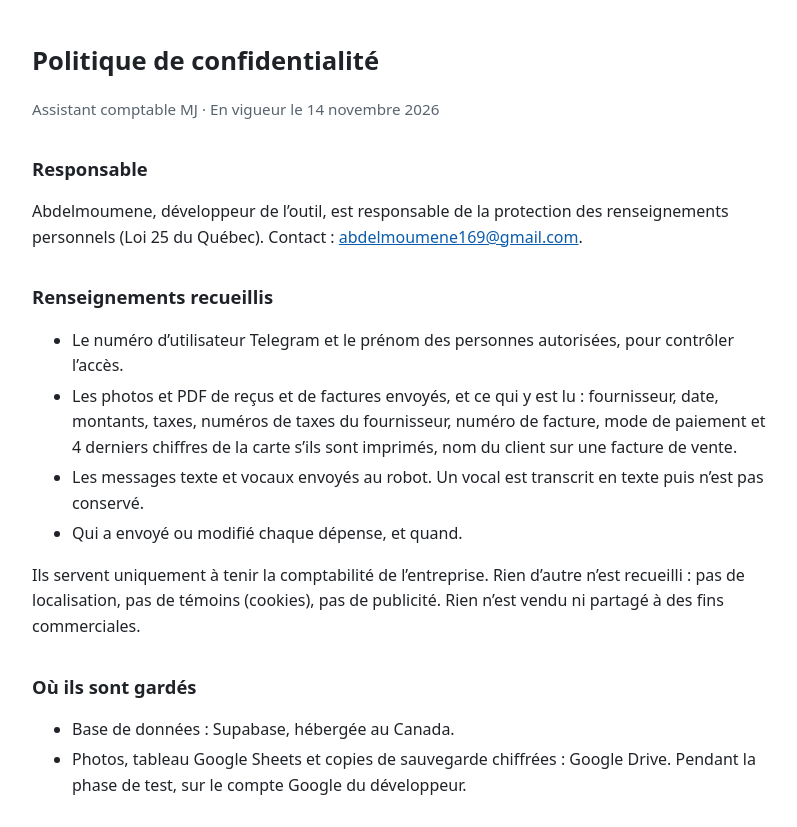
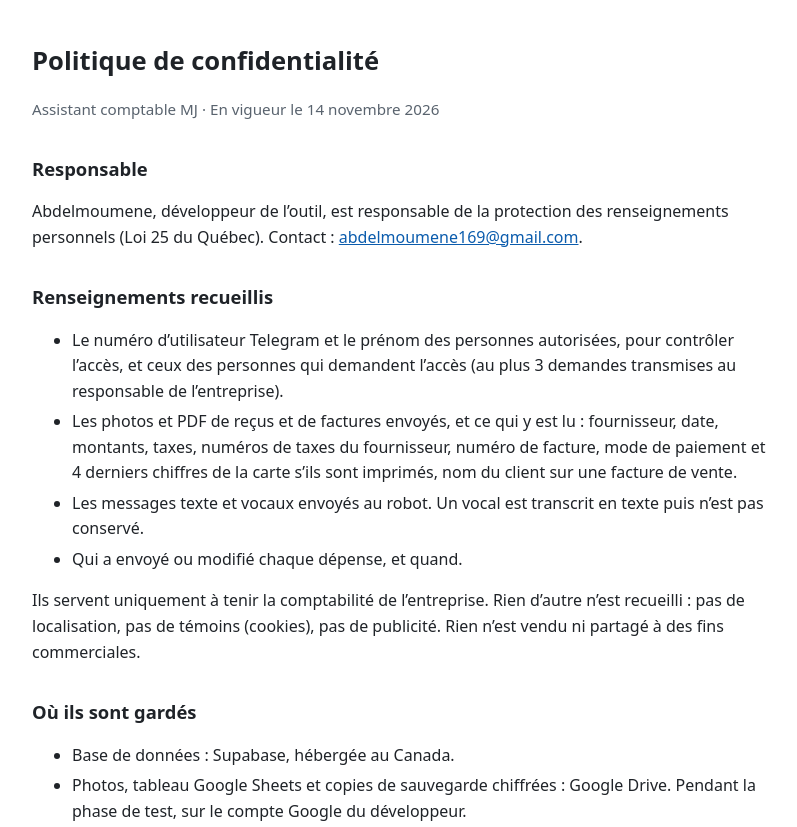
Before and after one commit to Moumene123321/Moumene123321.github.io, a plain HTML site: page confidentialite.html in a window 1280 px wide. Shown: the top 827 px of the page, without its empty margins (240-1037 px from the left). Drawn offline with Linux system fonts and the light colour scheme.

Commit message:
Confidentialité : demandes d'accès

```diff
--- a/confidentialite.html
+++ b/confidentialite.html
@@ -15,7 +15,7 @@
 
 <h2>Renseignements recueillis</h2>
 <ul>
-<li>Le numéro d’utilisateur Telegram et le prénom des personnes autorisées, pour contrôler l’accès.</li>
+<li>Le numéro d’utilisateur Telegram et le prénom des personnes autorisées, pour contrôler l’accès, et ceux des personnes qui demandent l’accès (au plus 3 demandes transmises au responsable de l’entreprise).</li>
 <li>Les photos et PDF de reçus et de factures envoyés, et ce qui y est lu : fournisseur, date, montants, taxes, numéros de taxes du fournisseur, numéro de facture, mode de paiement et 4 derniers chiffres de la carte s’ils sont imprimés, nom du client sur une facture de vente.</li>
 <li>Les messages texte et vocaux envoyés au robot. Un vocal est transcrit en texte puis n’est pas conservé.</li>
 <li>Qui a envoyé ou modifié chaque dépense, et quand.</li>
```
